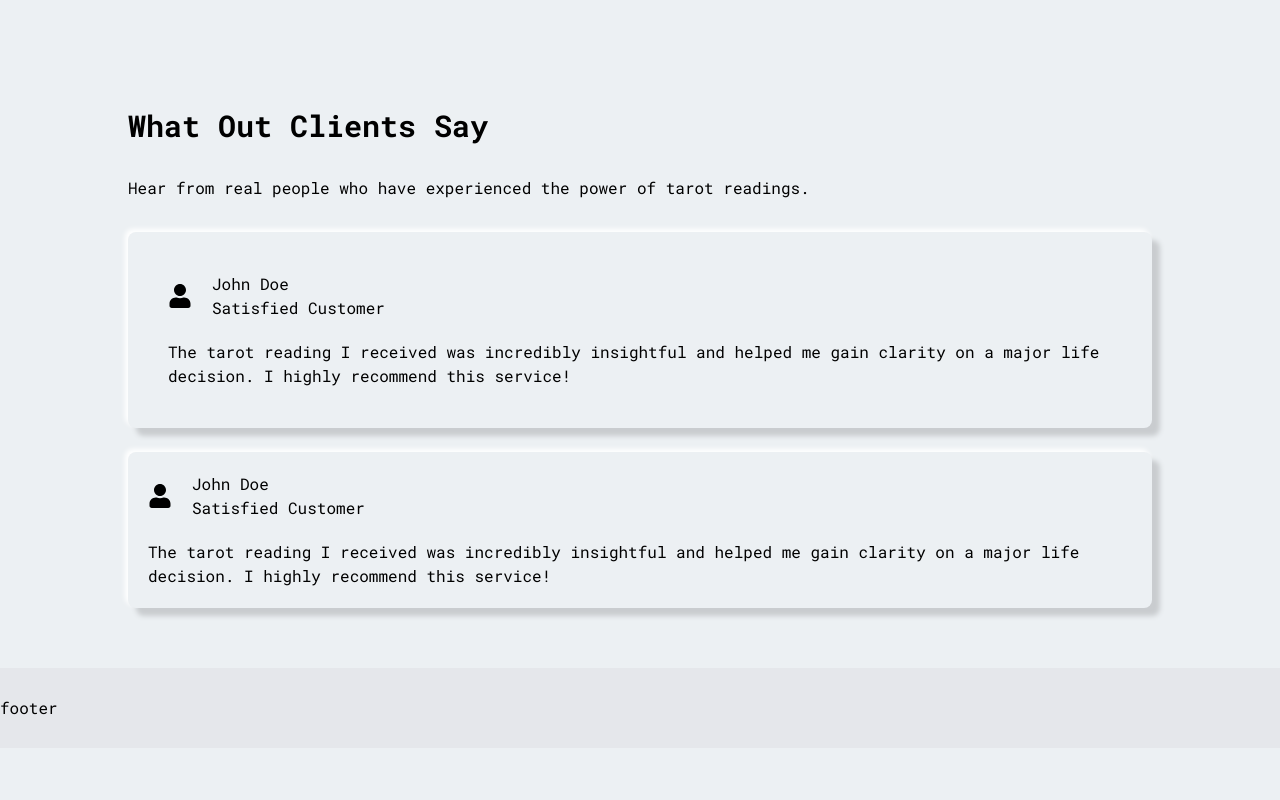
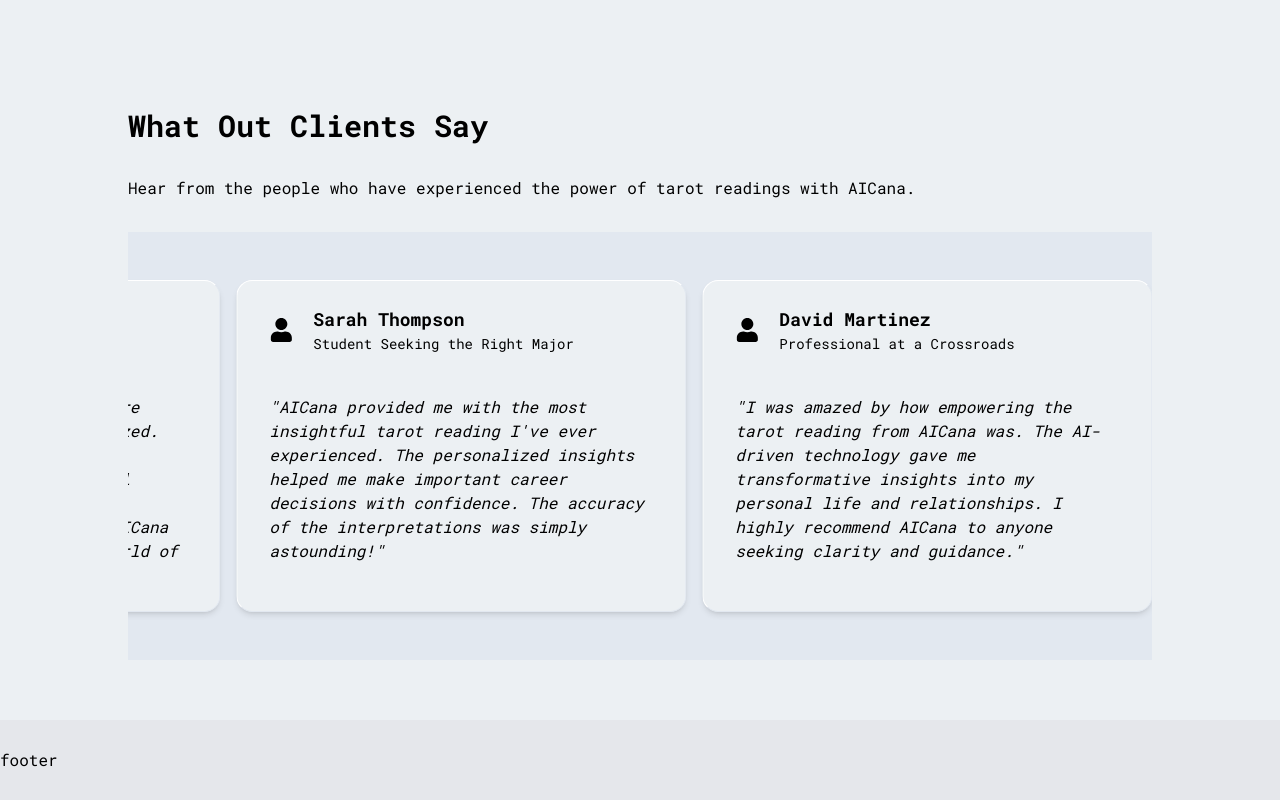
Before and after one commit to ksyksy815/tarot, a Next.js app: page / in a window 1280 px wide. Shown: the part 2648-3448 px from the top of the page. Before the commit the page ends 3396 px from the top, so only its background shows below. Built offline with nearby package versions, Linux system fonts and the light colour scheme.

Commit message:
add scrolling cards to the testimonial section

```diff
--- /dev/null
+++ b/components/ui/infinite-moving-cards.tsx
@@ -0,0 +1,112 @@
+"use client";
+
+import { cn } from "@/lib/utils";
+import React, { useEffect, useState } from "react";
+import { FaUser } from "react-icons/fa";
+
+export const InfiniteMovingCards = ({
+  items,
+  direction = "left",
+  speed = "fast",
+  pauseOnHover = true,
+  className,
+}: {
+  items: {
+    name: string;
+    title: string;
+    content: string;
+  }[];
+  direction?: "left" | "right";
+  speed?: "fast" | "normal" | "slow";
+  pauseOnHover?: boolean;
+  className?: string;
+}) => {
+  const containerRef = React.useRef<HTMLDivElement>(null);
+  const scrollerRef = React.useRef<HTMLUListElement>(null);
+
+  useEffect(() => {
+    addAnimation();
+  }, []);
+  const [start, setStart] = useState(false);
+  function addAnimation() {
+    if (containerRef.current && scrollerRef.current) {
+      const scrollerContent = Array.from(scrollerRef.current.children);
+
+      scrollerContent.forEach((item) => {
+        const duplicatedItem = item.cloneNode(true);
+        if (scrollerRef.current) {
+          scrollerRef.current.appendChild(duplicatedItem);
+        }
+      });
+
+      getDirection();
+      getSpeed();
+      setStart(true);
+    }
+  }
+  const getDirection = () => {
+    if (containerRef.current) {
+      if (direction === "left") {
+        containerRef.current.style.setProperty(
+          "--animation-direction",
+          "forwards"
+        );
+      } else {
+        containerRef.current.style.setProperty(
+          "--animation-direction",
+          "reverse"
+        );
+      }
+    }
+  };
+  const getSpeed = () => {
+    if (containerRef.current) {
+      if (speed === "fast") {
+        containerRef.current.style.setProperty("--animation-duration", "20s");
+      } else if (speed === "normal") {
+        containerRef.current.style.setProperty("--animation-duration", "40s");
+      } else {
+        containerRef.current.style.setProperty("--animation-duration", "80s");
+      }
+    }
+  };
+  return (
+    <div
+      ref={containerRef}
+      className={cn(
+        "scroller relative z-20  max-w-7xl overflow-hidden",
+        className
+      )}
+    >
+      <ul
+        ref={scrollerRef}
+        className={cn(
+          "flex min-w-full shrink-0 gap-4 py-2 w-max flex-nowrap",
+          start && "animate-scroll ",
+          pauseOnHover && "hover:[animation-play-state:paused]"
+        )}
+      >
+        {items.map((item, idx) => (
+          <li
+            className="w-[350px] max-w-full relative rounded-2xl border flex-shrink-0 border-t-white border-l-white border-b-slate-200 border-r-slate-200 px-8 py-6 md:w-[450px] shadow-md bg-[#ecf0f3]"
+            key={item.name}
+          >
+            <div className="flex flex-col gap-y-10 relative z-20 items-start">
+              <div className={"flex items-center gap-x-5"}>
+                <FaUser size={24} />
+                <div className={"flex flex-col items-start"}>
+                  <h3 className="text-lg font-bold">{item.name}</h3>
+                  <span className=" text-sm leading-[1.6] font-normal">
+                    {item.title}
+                  </span>
+                </div>
+              </div>
+
+              <p className={"italic"}>{`"${item.content}"`}</p>
+            </div>
+          </li>
+        ))}
+      </ul>
+    </div>
+  );
+};
--- /dev/null
+++ b/constants/testimonials.ts
@@ -0,0 +1,20 @@
+export const TESTINONIALS = [
+  {
+    name: "Sarah Thompson",
+    title: "Student Seeking the Right Major",
+    content:
+      "AICana provided me with the most insightful tarot reading I've ever experienced. The personalized insights helped me make important career decisions with confidence. The accuracy of the interpretations was simply astounding!",
+  },
+  {
+    name: "David Martinez",
+    title: "Professional at a Crossroads",
+    content:
+      "I was amazed by how empowering the tarot reading from AICana was. The AI-driven technology gave me transformative insights into my personal life and relationships. I highly recommend AICana to anyone seeking clarity and guidance.",
+  },
+  {
+    name: "Emily Johnson",
+    title: "Seeker of Personal Growth",
+    content:
+      "The tarot readings from AICana are incredibly accurate and personalized. The experience was transformative, providing me with deep, meaningful interpretations that resonated perfectly with my life journey. AICana is truly a game-changer in the world of tarot reading!",
+  },
+];
--- a/screens/home/Testimonials.tsx
+++ b/screens/home/Testimonials.tsx
@@ -1,4 +1,5 @@
-import { FaUser } from "react-icons/fa";
+import { InfiniteMovingCards } from "@/components/ui/infinite-moving-cards";
+import { TESTINONIALS } from "@/constants/testimonials";
 
 const Testimonials = () => {
   return (
@@ -7,45 +8,16 @@ const Testimonials = () => {
     >
       <h2 className={"text-3xl font-bold"}>What Out Clients Say</h2>
       <p>
-        Hear from real people who have experienced the power of tarot readings.
+        Hear from the people who have experienced the power of tarot readings
+        with AICana.
       </p>
 
-      <div className={"flex items-start flex-wrap w-full gap-6 "}>
-        <div
-          className={
-            "flex flex-col p-10 shadow-card-default rounded-lg gap-y-5"
-          }
-        >
-          <div className={`flex items-center w-full gap-x-5`}>
-            <FaUser size={24} />
-            <div className={"flex flex-col items-start"}>
-              <h3>John Doe</h3>
-              <p>Satisfied Customer</p>
-            </div>
-          </div>
-          <p>
-            The tarot reading I received was incredibly insightful and helped me
-            gain clarity on a major life decision. I highly recommend this
-            service!
-          </p>
-        </div>
-
-        <div
-          className={"flex flex-col p-5 shadow-card-default rounded-lg gap-y-5"}
-        >
-          <div className={`flex items-center w-full gap-x-5`}>
-            <FaUser size={24} />
-            <div className={"flex flex-col items-start"}>
-              <h3>John Doe</h3>
-              <p>Satisfied Customer</p>
-            </div>
-          </div>
-          <p>
-            The tarot reading I received was incredibly insightful and helped me
-            gain clarity on a major life decision. I highly recommend this
-            service!
-          </p>
-        </div>
+      <div className={"bg-slate-200 py-10"}>
+        <InfiniteMovingCards
+          items={TESTINONIALS}
+          direction="right"
+          speed="slow"
+        />
       </div>
     </section>
   );
--- a/tailwind.config.ts
+++ b/tailwind.config.ts
@@ -109,6 +109,11 @@ const config = {
             transform: "translateY(-50%)",
           },
         },
+        scroll: {
+          to: {
+            transform: "translate(calc(-50% - 0.5rem))",
+          },
+        },
       },
       animation: {
         "accordion-down": "accordion-down 0.2s ease-out",
@@ -118,6 +123,8 @@ const config = {
         third: "moveInCircle 40s linear infinite",
         fourth: "moveHorizontal 40s ease infinite",
         fifth: "moveInCircle 20s ease infinite",
+        scroll:
+          "scroll var(--animation-duration, 40s) var(--animation-direction, forwards) linear infinite",
       },
     },
   },
```
